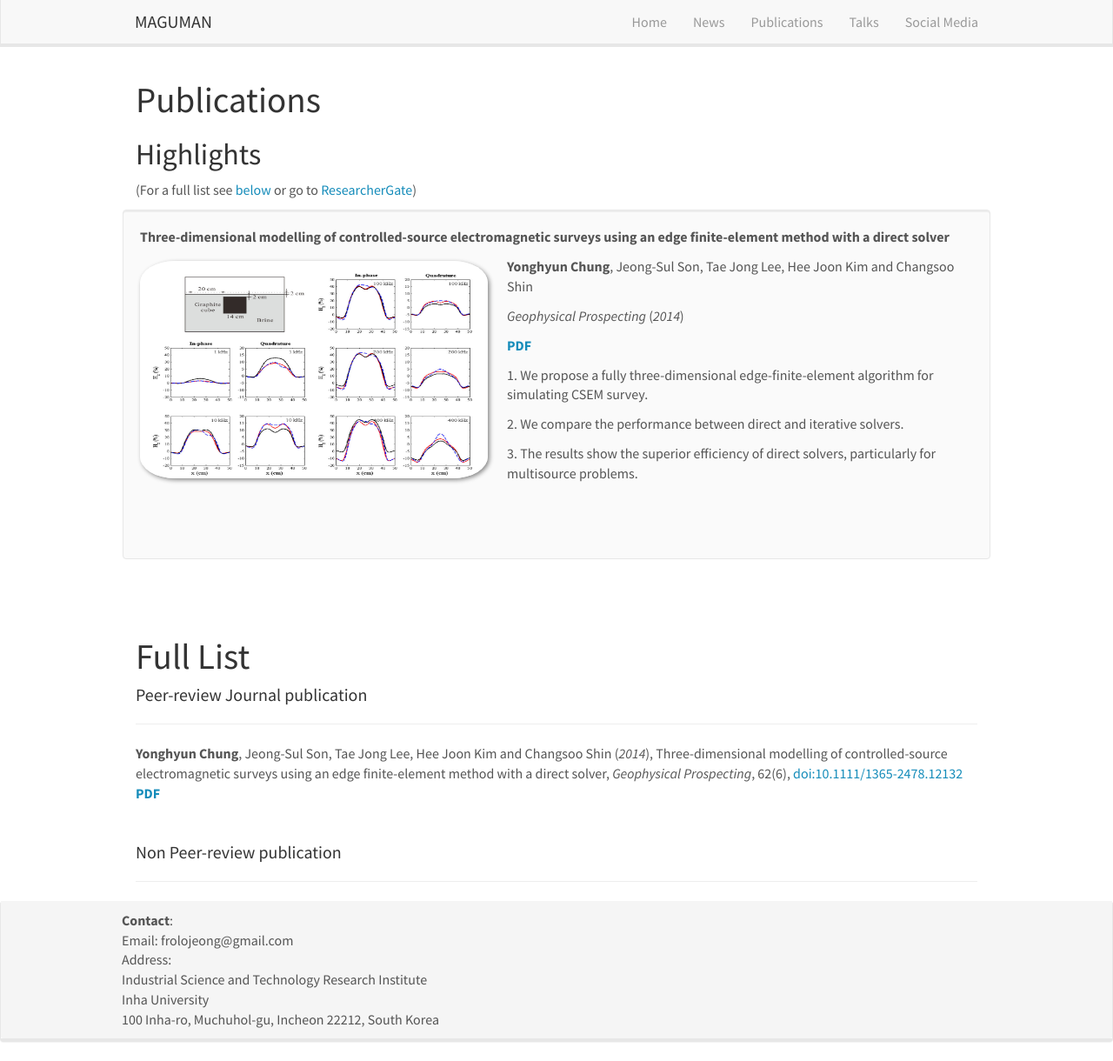
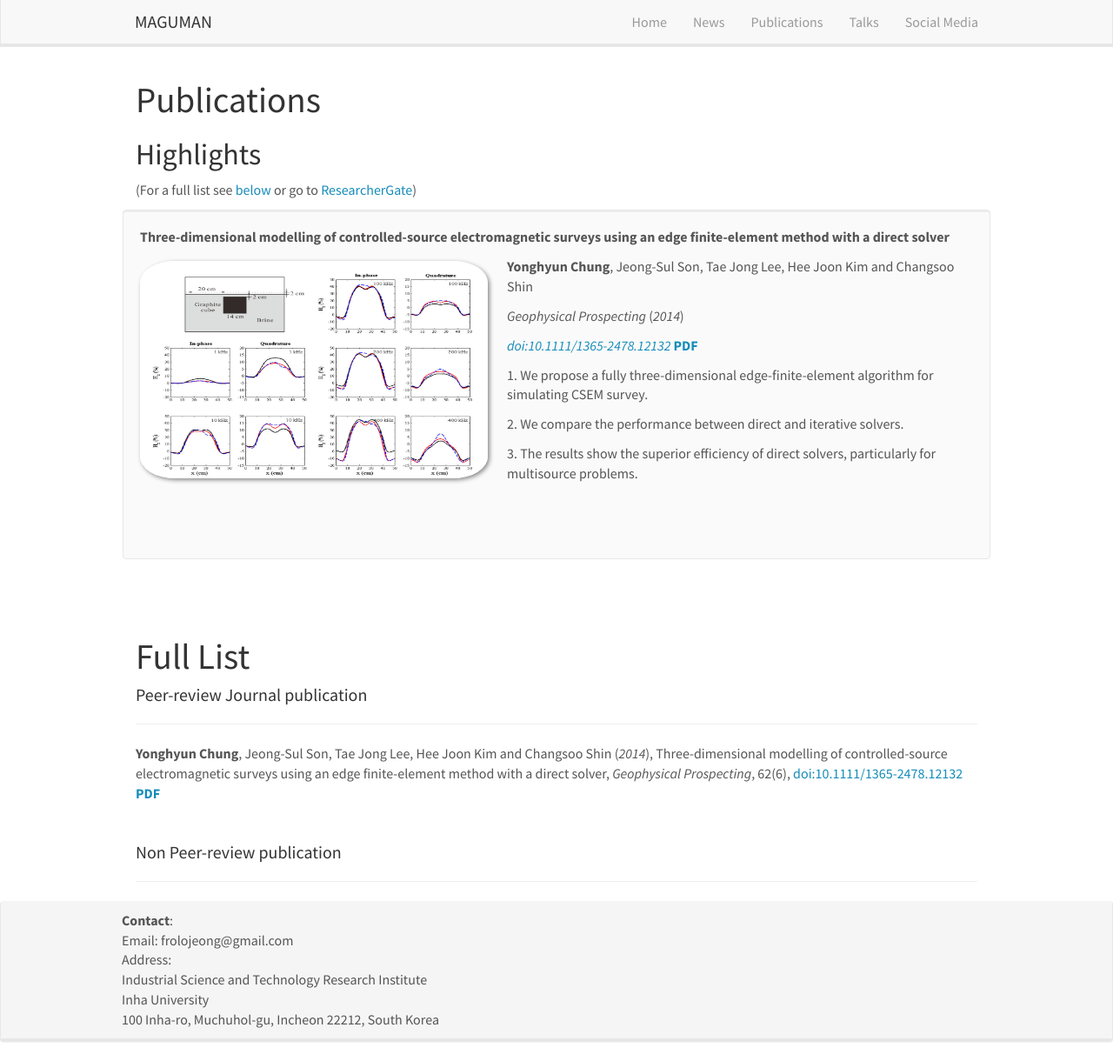
Before and after one commit to maguman/maguman.github.io, a Jekyll site: the page built from _pages/publications.md, in a window 1280 px wide and 1220 px high. Shown: the whole window at 87% size. Built offline with Jekyll 4.4.1, drawn with Linux system fonts in a browser that asks for light colours; nearby versions of some CDN libraries.

Commit message:
Update publist.yml

```diff
--- a/_data/publist.yml
+++ b/_data/publist.yml
@@ -29,12 +29,15 @@
   key2: We compare the performance between direct and iterative solvers.
   key3: The results show the superior efficiency of direct solvers, particularly for multisource problems.
   authors: <strong>Yonghyun Chung</strong>, Jeong-Sul Son, Tae Jong Lee, Hee Joon Kim and Changsoo Shin
+  link:
+    url: https://onlinelibrary.wiley.com/doi/10.1111/1365-2478.12132
+    display:  doi:10.1111/1365-2478.12132
   highlight: 1
   news2:
   news2link:
   news3:
   news3link:
-  pdf: https://onlinelibrary.wiley.com/doi/10.1111/1365-2478.12132
+  pdf:
   cat: journal
 
 
```
